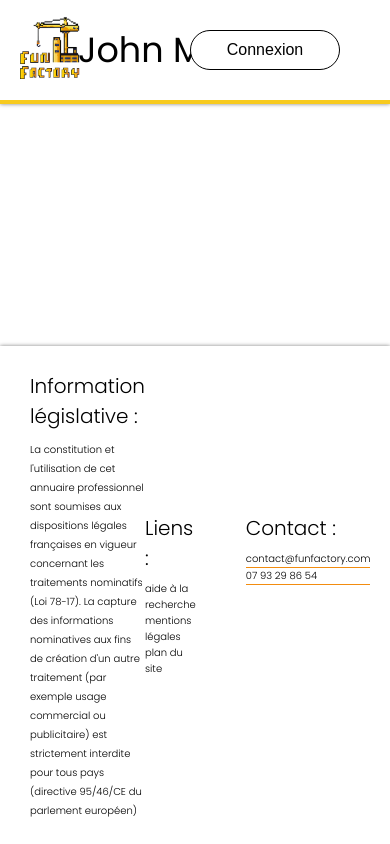
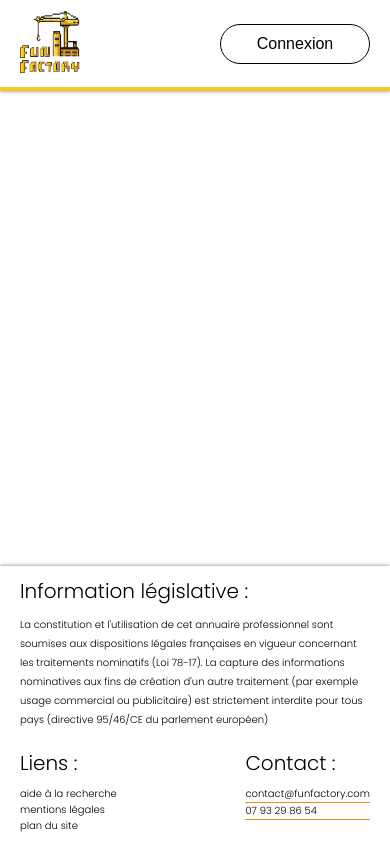
Before and after one commit to NoaSecond/SAE401-FunFactory, a PHP site: page /profil.html in a window 390 px wide. Run offline with PHP 8.4, Linux system fonts and the light colour scheme.

Commit message:
Add responsive global stylesheet

```diff
--- a/css/responsive/responsive-stylesheet.css
+++ b/css/responsive/responsive-stylesheet.css
@@ -0,0 +1,33 @@
+@media only screen and (max-width: 640px) {
+    /*-----Header-----*/
+    header {
+        justify-content: space-between;
+    }
+    header>a {
+        position: inherit;
+        margin-left: 20px;
+        margin-top: 10px;
+        margin-bottom: 10px;
+    }
+    header>h1 {
+        display: none;
+    }
+    button#headerBtn {
+        position: inherit;
+        margin-right: 20px;
+    }
+
+    /*-----Footer-----*/
+    footer {
+        flex-direction: column;
+        align-items: stretch;
+        padding: 10px 20px;
+    }
+    footer>div:first-of-type {
+        width: inherit;
+        margin-bottom: 20px;
+    }
+    footer>div:last-of-type {
+        display: flex;
+    }
+}
```
Also changed, not shown: css/home.css (+7 -0 lines), css/responsive/responsive-home.css (+24 -0 lines), index.html (+8 -4 lines).
